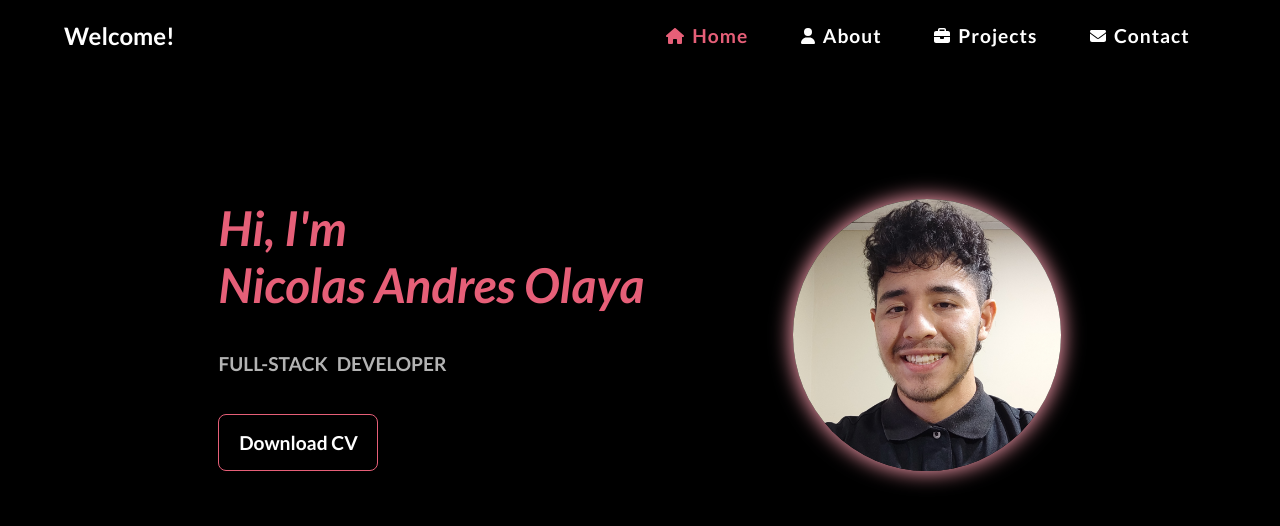
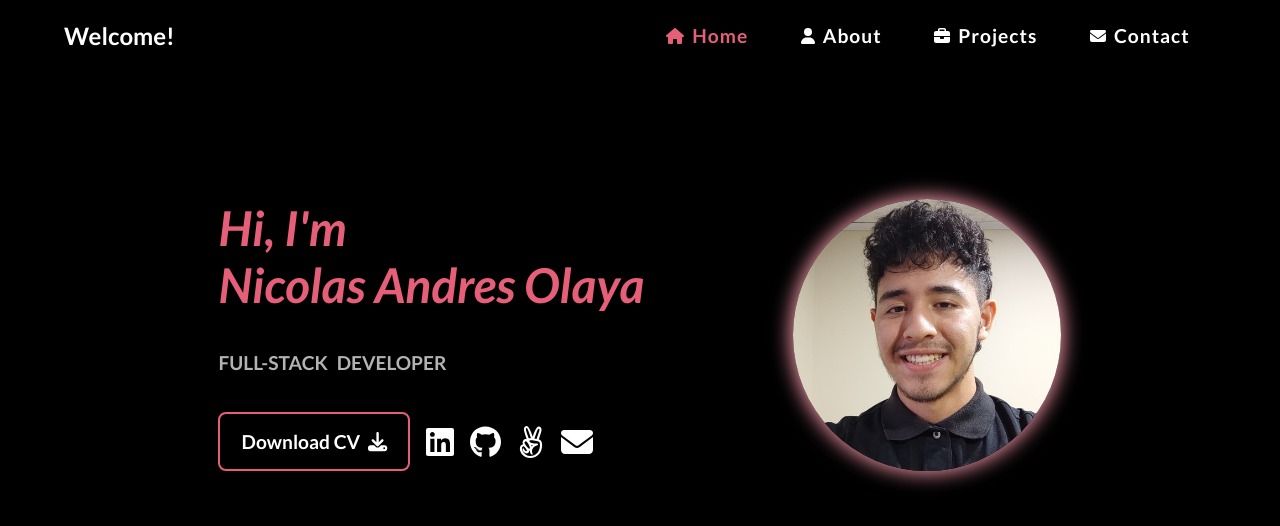
Before and after one commit to NicolasAndrehh/Nicolas-Portfolio, a React (Create React App) app: page / in a window 1280 px wide. Shown: the top 526 px of the page. Built offline with nearby package versions, Linux system fonts and the light colour scheme.

Commit message:
Add socials to homepage

```diff
--- a/package.json
+++ b/package.json
@@ -4,6 +4,7 @@
   "private": true,
   "dependencies": {
     "@fortawesome/fontawesome-svg-core": "^6.4.0",
+    "@fortawesome/free-brands-svg-icons": "^6.4.0",
     "@fortawesome/free-regular-svg-icons": "^6.4.0",
     "@fortawesome/free-solid-svg-icons": "^6.4.0",
     "@fortawesome/react-fontawesome": "^0.2.0",
--- a/src/components/header/header.jsx
+++ b/src/components/header/header.jsx
@@ -13,7 +13,6 @@ const Header = () => {
   useEffect(() => {
     const handleScroll = () => {
       const position = window.pageYOffset;
-      console.log(position, scrolled);
       if (position > 10) {
         setScrolled(true);
       } else {
--- a/src/components/home/home.jsx
+++ b/src/components/home/home.jsx
@@ -1,5 +1,11 @@
+import {
+  faAngellist, faGithub,
+  faLinkedin,
+} from '@fortawesome/free-brands-svg-icons';
+import { faDownload, faEnvelope } from '@fortawesome/free-solid-svg-icons';
+import { FontAwesomeIcon } from '@fortawesome/react-fontawesome';
+import resume from '../../downloads/resume.pdf';
 import picture from '../../img/my-picture.webp';
-import resume from '../../downloads/resume.pdf';
 import './home.scss';
 
 const Home = () => (
@@ -14,7 +20,26 @@ const Home = () => (
           </span>
         </h2>
         <p className="subtitle">Full-stack developer</p>
-        <a href={resume} className="download-button" download="Nicolas-Olaya-CV">Download CV</a>
+        <div className="group-socials">
+          <a href={resume} className="download-button" download="Nicolas-Olaya-CV">
+            Download CV
+            <FontAwesomeIcon icon={faDownload} className="icon" />
+          </a>
+          <div className="socials">
+            <a href="https://www.linkedin.com/in/nicolas-olaya/">
+              <FontAwesomeIcon icon={faLinkedin} className="icon" />
+            </a>
+            <a href="https://github.com/NicolasAndrehh">
+              <FontAwesomeIcon icon={faGithub} className="icon" />
+            </a>
+            <a href="https://wellfound.com/u/nicolas-andres-olaya-gamba">
+              <FontAwesomeIcon icon={faAngellist} className="icon" />
+            </a>
+            <a href="mailto:nicolasolaya@gmail.com">
+              <FontAwesomeIcon icon={faEnvelope} className="icon" />
+            </a>
+          </div>
+        </div>
       </div>
       <img src={picture} alt="Nicolas Olaya" className="nicolas-picture" />
     </div>
--- a/src/components/home/home.scss
+++ b/src/components/home/home.scss
@@ -50,12 +50,23 @@ $shadow: #fd9eb0;
         opacity: 0.7;
       }
 
+      .group-socials {
+        display: flex;
+        justify-content: space-between;
+        align-items: center;
+        gap: 1rem;
+        width: 10rem;
+
         .download-button {
-        width: 10rem;
+          min-width: 12rem;
+          display: flex;
+          justify-content: center;
+          align-items: center;
+          gap: 0.5rem;
           text-align: center;
           text-decoration: none;
           color: #fff;
-        border: 1px solid $color-primary;
+          border: 2px solid $color-primary;
           padding: 1rem;
           border-radius: 0.5rem;
           font-size: 1.2rem;
@@ -63,9 +74,29 @@ $shadow: #fd9eb0;
           transition: all 0.3s ease-in-out;
 
           &:hover {
-          background-color: $color-primary;
+            box-shadow: inset 0 5rem 0 0 $color-primary;
+          }
+        }
+
+        .socials {
+          display: flex;
+          justify-content: space-between;
+          align-items: center;
+          gap: 1rem;
+          width: 10rem;
+
+          .icon {
+            color: #fff;
+            font-size: 2rem;
+            transition: all 0.3s ease-in-out;
+
+            &:hover {
+              color: $color-primary;
             }
           }
         }
       }
+
     }
+  }
+}
```
Also changed, not shown: 2 other files (tests, documents, lock files or other folders). Lines whose indentation alone changed are shown as unchanged.
